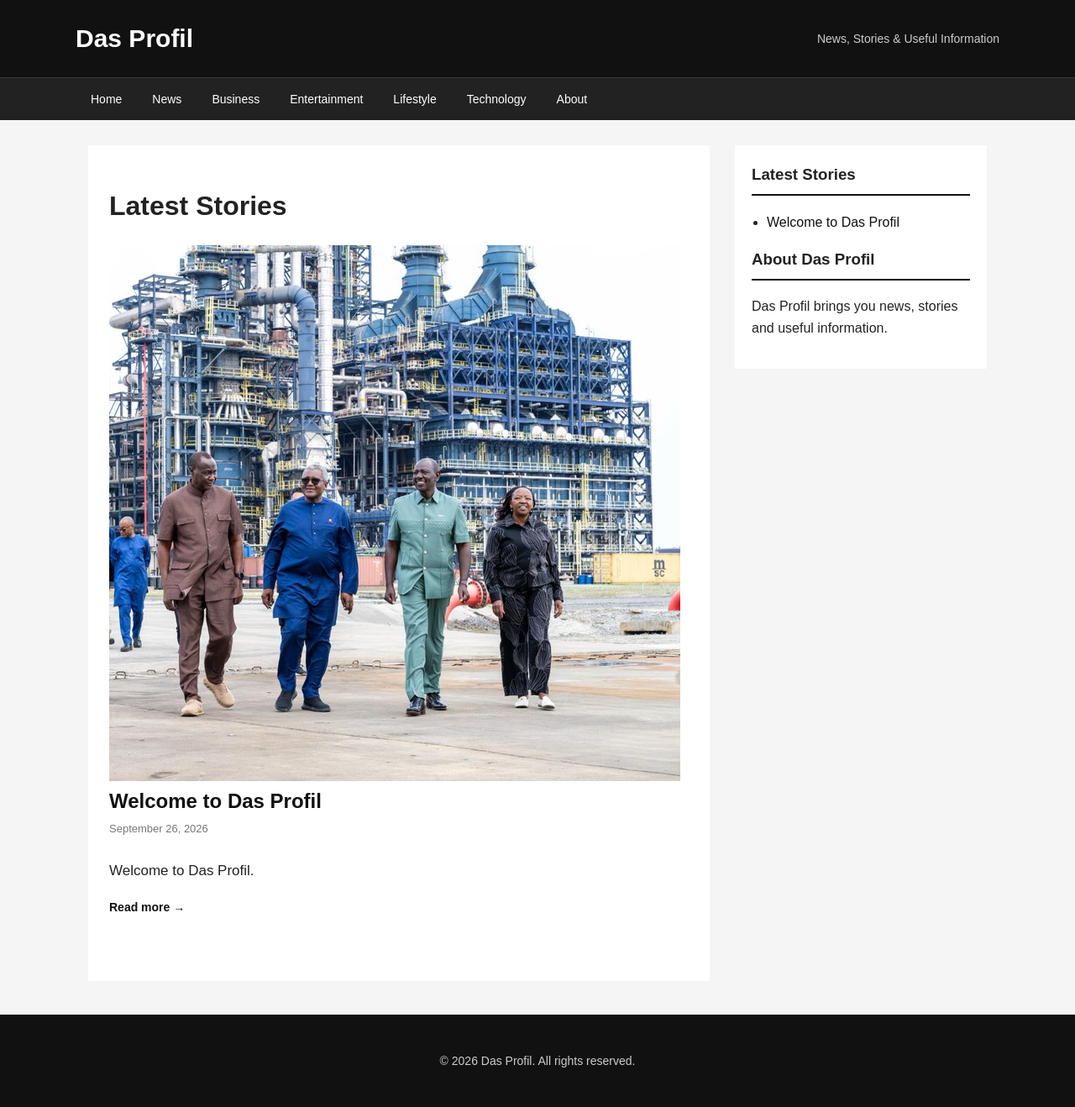
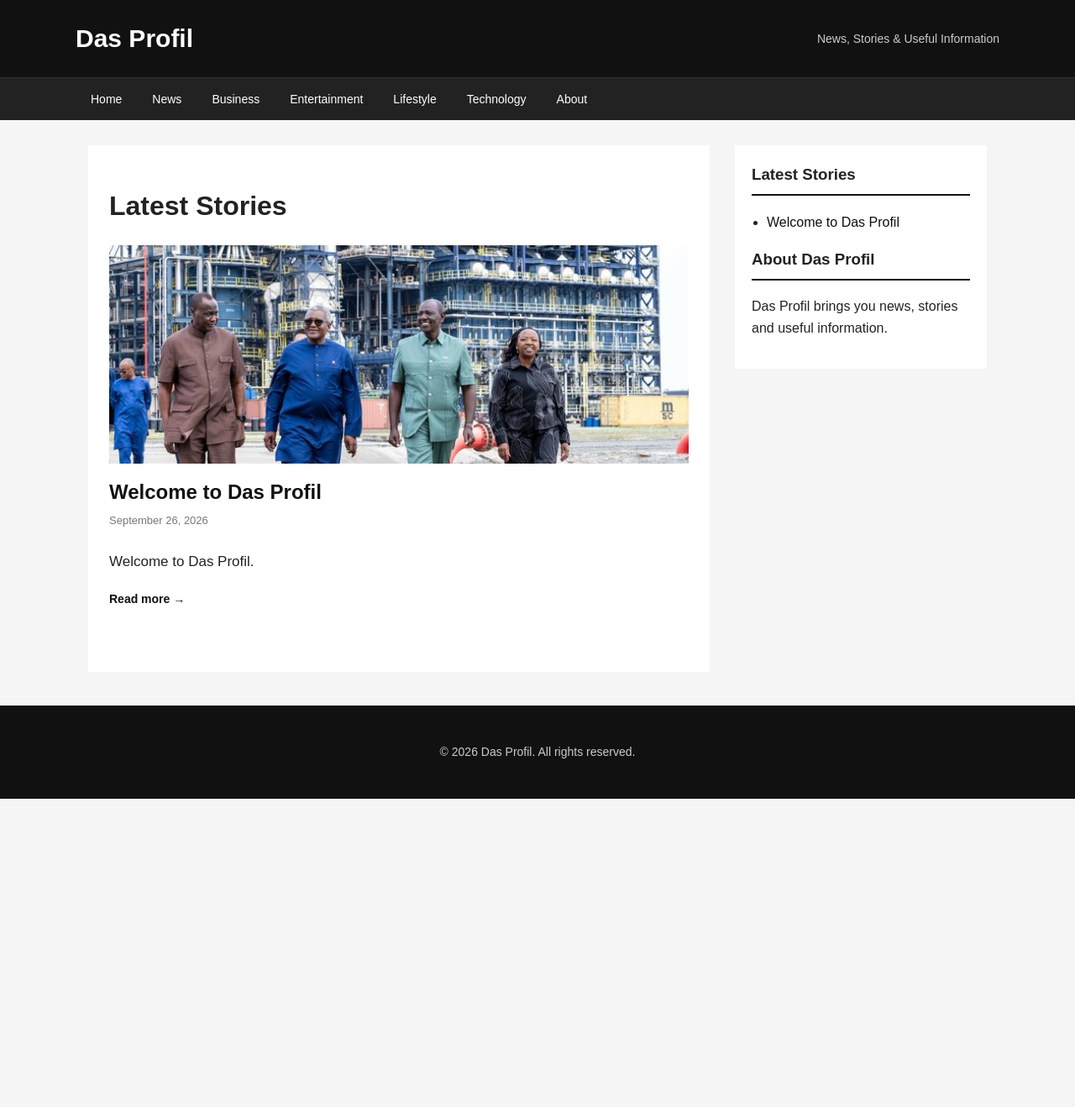
Before and after one commit to Danielitel/dasprofil, a Jekyll site: the page built from index.md, in a window 1280 px wide. Shown: the whole page at 84% size. Built offline with Jekyll 4.4.1, drawn with Linux system fonts in a browser that asks for light colours; after the commit the page ends 951 px from its top, so only the background shows below that.

Commit message:
Add styles for post card image and content

```diff
--- a/_layouts/default.html
+++ b/_layouts/default.html
@@ -104,6 +104,18 @@
       border-bottom: 1px solid #ddd;
       padding-bottom: 25px;
       margin-bottom: 25px;
+    }
+
+    .post-card-image {
+  width: 100%;
+  height: 260px;
+  object-fit: cover;
+  display: block;
+  margin-bottom: 18px;
+}
+
+.post-card-content {
+  padding: 0;
     }
 
     .post-card:last-child {
```
